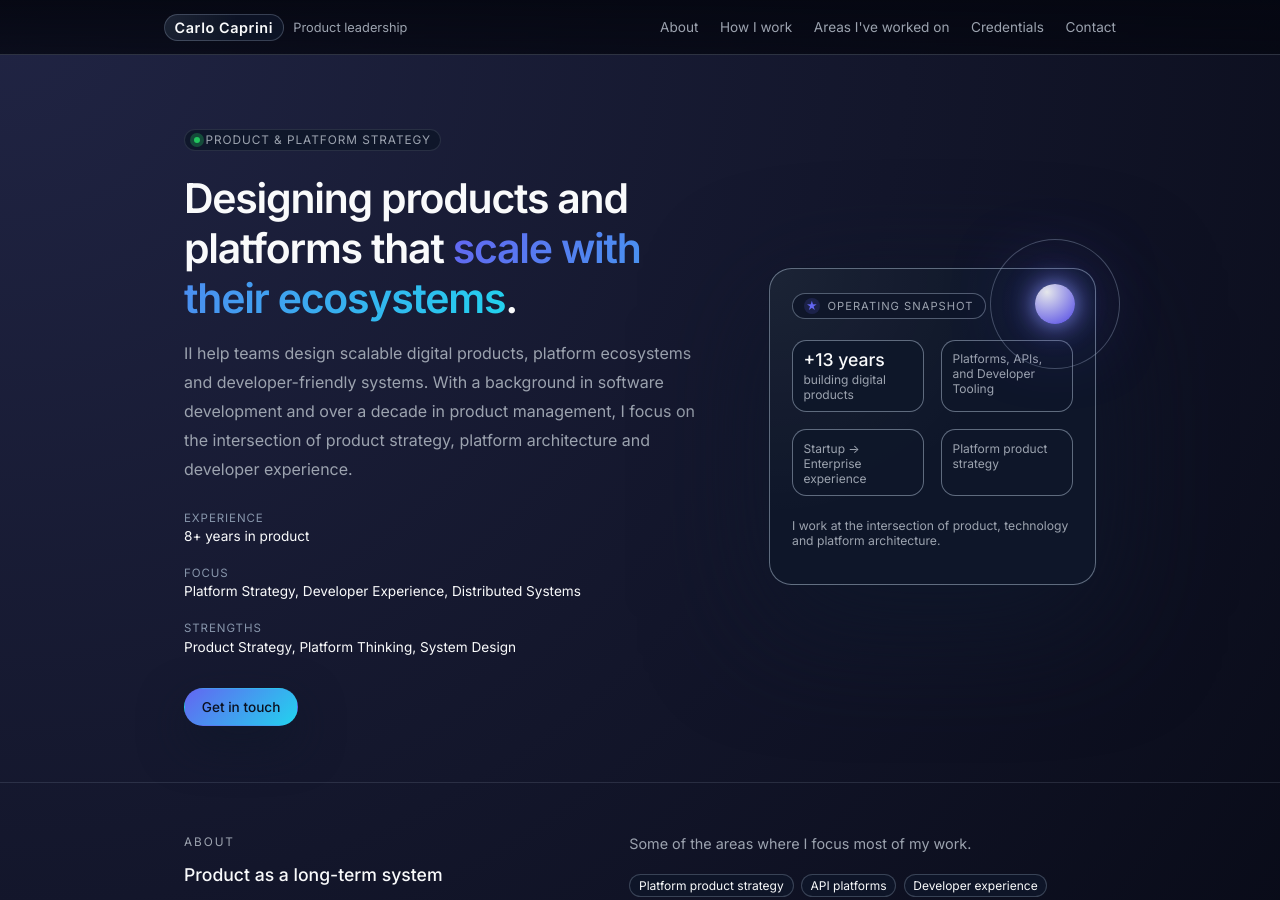
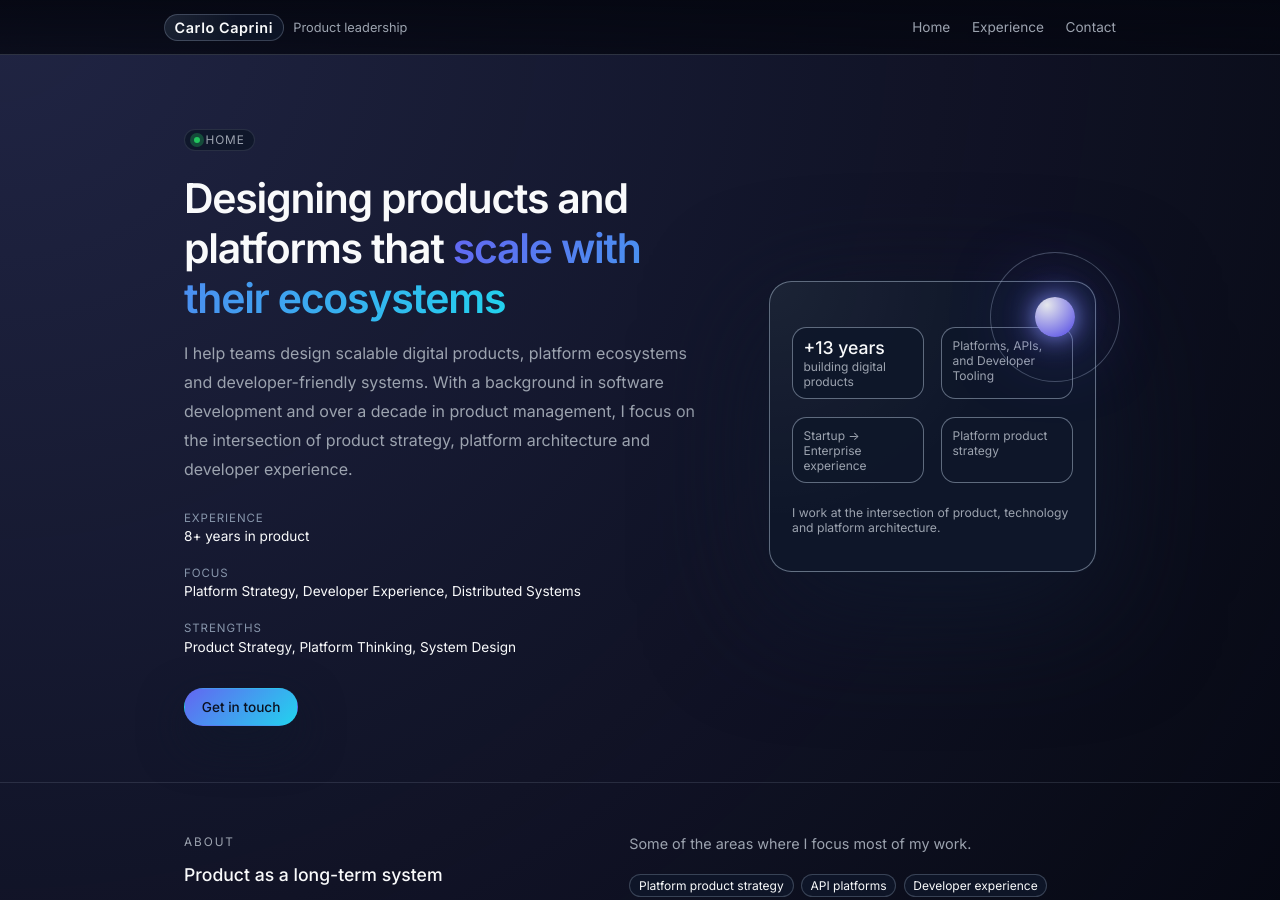
Before and after one commit to carlocaprini/carlocaprini.github.io, a Jekyll site: the page built from index.html, in a window 1280 px wide and 900 px high. Built offline with Jekyll 4.4.1, drawn with Linux system fonts in a browser that asks for light colours; some of the changed text lies outside the part shown.

Commit message:
Added experience page

```diff
--- a/_layouts/default.html
+++ b/_layouts/default.html
@@ -8,15 +8,14 @@
       <header class="site-header">
         <div class="container nav">
           <div class="nav-left">
-            <a href="#top" class="brand">{{ site.person.name | default: site.title }}</a>
+            <a href="{{ '/' | relative_url }}#top" class="brand">{{ site.person.name | default: site.title }}</a>
             <span class="tagline">{{ site.person.role | default: "Product leadership" }}</span>
           </div>
           <nav class="nav-right">
-            <a href="#about">About</a>
-            <a href="#what-i-do">What I do</a>
-            <a href="#work">Selected work</a>
-            <!-- <a href="#thinking">Thinking</a> -->
-            <a href="#contact">Contact</a>
+            <a href="{{ '/' | relative_url }}">Home</a>
+            <!-- <a href="{{ '/' | relative_url }}#about">About</a> -->
+            <a href="{{ '/experience/' | relative_url }}">Experience</a>
+            <a href="{{ '/' | relative_url }}#contact">Contact</a>
           </nav>
         </div>
       </header>
--- a/index.html
+++ b/index.html
@@ -1,54 +1,22 @@
-<!DOCTYPE html>
-<html lang="en">
-  <head>
-    <meta charset="utf-8" />
-<meta name="viewport" content="width=device-width, initial-scale=1" />
-<title>
-  Product Leadership · Carlo Caprini
-</title>
-<meta name="description" content="Product leader focused on building high‑impact products and teams." />
+---
+layout: default
+title: Product Leadership
+---
 
-<link rel="preconnect" href="https://fonts.googleapis.com">
-<link rel="preconnect" href="https://fonts.gstatic.com" crossorigin>
-<link href="https://fonts.googleapis.com/css2?family=Inter:wght@300;400;500;600;700&display=swap" rel="stylesheet">
-
-<link rel="stylesheet" href="/assets/css/main.css">
-
-
-  </head>
-  <body>
-    <div class="site">
-      <header class="site-header">
-        <div class="container nav">
-          <div class="nav-left">
-            <a href="#top" class="brand">Carlo Caprini</a>
-            <span class="tagline">Product leadership</span>
-          </div>
-          <nav class="nav-right">
-            <a href="#about">About</a>
-            <a href="#how-i-work">How I work</a>
-            <a href="#work">Areas I've worked on</a>
-            <a href="#credentials">Credentials</a>
-            <a href="#contact">Contact</a>
-          </nav>
-        </div>
-      </header>
-
-      <main id="top">
-        <div class="page">
+<div class="page">
   <section class="hero">
     <div class="container hero-grid">
       <div>
         <div class="hero-label">
           <span class="hero-label-dot"></span>
-          <span>Product & Platform Strategy</span>
+          <span>Home</span>
         </div>
         <h1 class="hero-title">
           Designing products and platforms that
-          <span class="highlight">scale with their ecosystems</span>.
+          <span class="highlight">scale with their ecosystems</span>
         </h1>
         <p class="hero-subtitle">
-          II help teams design scalable digital products,
+          I help teams design scalable digital products,
           platform ecosystems and developer-friendly systems.
 
           With a background in software development and
@@ -80,10 +48,10 @@
 
       <aside class="hero-side">
         <div class="hero-card">
-          <div class="hero-card-badge">
+          <!-- <div class="hero-card-badge">
             <span>★</span>
             Operating snapshot
-          </div>
+          </div> -->
 
           <div class="hero-metrics">
             <div class="metric">
@@ -290,116 +258,6 @@
     </div>
   </section>
 
-  <section id="credentials" class="section">
-    <div class="container section-grid-balanced">
-      <div>
-        <div class="section-header">
-          <div>
-            <div class="section-eyebrow">Credentials</div>
-            <h2 class="section-title">Credentials and certifications</h2>
-          </div>
-          <p class="section-description">
-            Certifications and learning paths that shaped my work
-            across product leadership and developer ecosystems.
-          </p>
-        </div>
-      </div>
-
-      <div class="card-list">
-        <article class="card">
-          <div class="card-header">
-            <h3 class="card-title">Product & Leadership</h3>
-            <!-- <div class="card-meta">Series B · PLG motion</div> -->
-          </div>
-          <p class="card-body">
-            •	Negotiation Fundamentals — ESSEC Business School
-          </p>
-          <p class="card-body">
-            •	Leading Teams: Building Effective Team Cultures — University of Illinois
-          </p>
-          <p class="card-body">
-            •	Managing an Agile Team — Coursera
-          </p>
-        </article>
-
-        <article class="card">
-          <div class="card-header">
-            <h3 class="card-title">Developer & Platform Ecosystems</h3>
-            <!-- <div class="card-meta">Fintech · New market entry</div> -->
-          </div>
-          <p class="card-body">
-            •	GitLab TeamOps Certification
-          </p>
-          <p class="card-body">
-            •	GitLab CI/CD Associate
-          </p>
-          <p class="card-body">
-            •	GitLab Remote Foundations
-          </p>
-        </article>
-      </div>
-    </div>
-  </section>
-
-  <!-- <section id="thinking" class="section">
-    <div class="container section-grid-balanced">
-      <div>
-        <div class="section-header">
-          <div>
-            <div class="section-eyebrow">Thinking</div>
-            <h2 class="section-title">Notes from the field</h2>
-          </div>
-          <p class="section-description">
-            A rotating selection of ideas I keep coming back to when building product
-            and shaping teams.
-          </p>
-        </div>
-      </div>
-
-      <div class="thinking-list">
-        <article class="thinking-item">
-          <div>
-            <div class="thinking-meta">Operating · Product</div>
-            <div class="thinking-title">Strategy is the repetition of a few hard choices</div>
-          </div>
-          <a class="thinking-link" href="#" aria-label="Read more about strategy as repeated choices">
-            Read <span>↗</span>
-          </a>
-        </article>
-
-        <article class="thinking-item">
-          <div>
-            <div class="thinking-meta">Craft · Teams</div>
-            <div class="thinking-title">Designing product rituals that actually stick</div>
-          </div>
-          <a class="thinking-link" href="#" aria-label="Read more about product rituals">
-            Read <span>↗</span>
-          </a>
-        </article>
-
-        <article class="thinking-item">
-          <div>
-            <div class="thinking-meta">Customers · Research</div>
-            <div class="thinking-title">A minimum viable customer interview system</div>
-          </div>
-          <a class="thinking-link" href="#" aria-label="Read more about customer interview systems">
-            Read <span>↗</span>
-          </a>
-        </article>
-
-        <article class="thinking-item">
-          <div>
-            <div class="thinking-meta">Leadership</div>
-            <div class="thinking-title">Product leaders as storytellers-in-chief</div>
-          </div>
-          <a class="thinking-link" href="#" aria-label="Read more about product storytelling">
-            Read <span>↗</span>
-          </a>
-        </article>
-      </div>
-    </div>
-  </section> -->
-
   <section id="contact" class="section">
     <div class="container contact-grid">
       <div>
@@ -422,14 +280,6 @@
       </div>
 
       <div class="contact-channels">
-        <!-- <div>
-          <div class="contact-label">Email</div>
-          <a class="contact-link" href="mailto:you@domain.com">you@domain.com</a>
-        </div>
-        <div>
-          <div class="contact-label">Calendly</div>
-          <a class="contact-link" href="#" target="_blank" rel="noreferrer">Book a short intro call</a>
-        </div> -->
         <div>
           <div class="contact-label">LinkedIn</div>
           <a class="contact-link" href="https://www.linkedin.com/in/carlocaprini/" target="_blank" rel="noreferrer">carlocaprini</a>
@@ -438,16 +288,3 @@
     </div>
   </section>
 </div>
-
-
-      </main>
-
-      <footer class="site-footer">
-        <div class="container footer-inner">
-          <span>&copy; 2026 Carlo Caprini</span>
-          <span class="footer-meta">Built with Jekyll &middot; Hosted on GitHub Pages</span>
-        </div>
-      </footer>
-    </div>
-  </body>
-</html>
```
Also changed, not shown: experience/index.html (added, +177 -0 lines).
